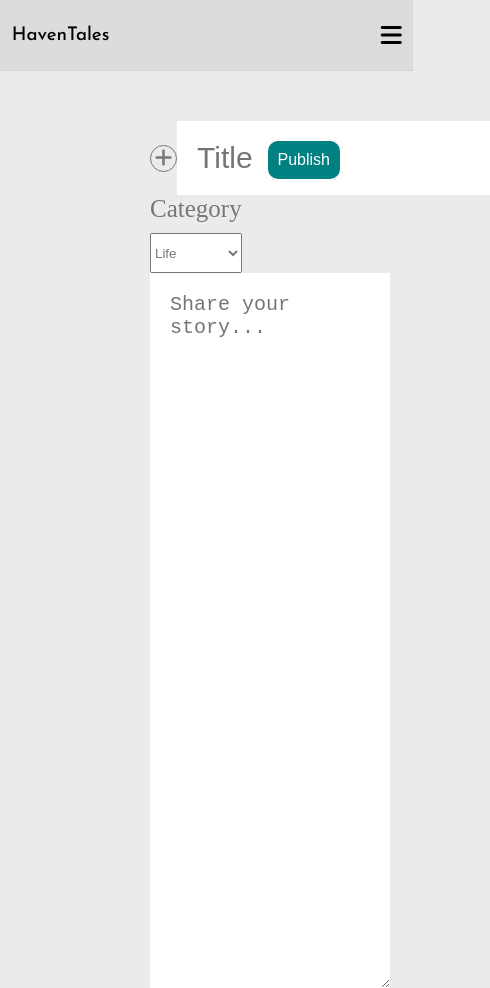
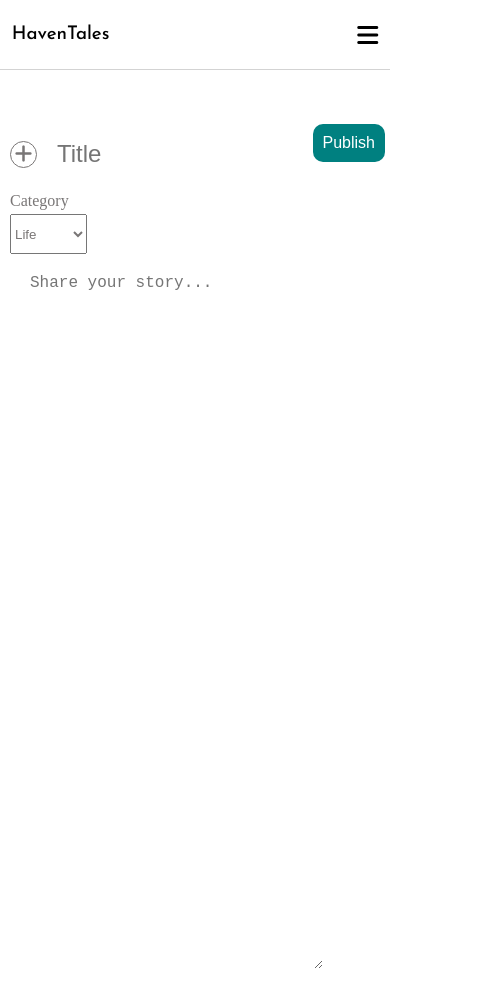
Before and after one commit to Sahnawaz7hussain/HavenTales_blog, a React (Vite) app in the folder client/: page /write in a window 390 px wide. Shown: the whole page, 490 px wide, since content can reach past the window. Built offline with nearby package versions, Linux system fonts and the light colour scheme; sample sign-in values are in the browser's storage.

Commit message:
pages responsive completed

```diff
--- a/client/index.html
+++ b/client/index.html
@@ -22,7 +22,8 @@
     <title>HavenTales Blog</title>
     <style>
       * {
-        margin: 0;
+        margin: 0px;
+        padding: 0px;
       }
       .link {
         text-decoration: none;
--- a/client/src/App.css
+++ b/client/src/App.css
@@ -6,6 +6,6 @@ a {
   text-decoration: none;
   color: inherit;
 }
-body {
-  background-color: rgb(236, 235, 235);
+.App {
+  box-sizing: border-box;
 }
--- a/client/src/components/header/header.css
+++ b/client/src/components/header/header.css
@@ -1,4 +1,9 @@
 .header {
+  width: 100%;
+  display: flex;
+  flex-direction: column;
+  align-items: center;
+  justify-content: center;
   margin-top: 60px;
 }
 .headerTitles {
@@ -25,3 +30,11 @@
   margin-top: 80px;
   object-fit: cover;
 }
+@media screen and (max-width: 500px) {
+  .headerTitleSm {
+    top: 13%;
+  }
+  .headerTitleLg {
+    top: 15%;
+  }
+}
--- a/client/src/components/post/post.css
+++ b/client/src/components/post/post.css
@@ -51,3 +51,25 @@
   -webkit-line-clamp: 4;
   -webkit-box-orient: vertical;
 }
+
+@media screen and (max-width: 420px) {
+  .post {
+    width: 100%;
+    margin: 20px 0;
+  }
+  postImg {
+    width: 100%;
+    height: 230px;
+  }
+  .postCat {
+    font-size: 16px;
+    margin-right: 0px;
+  }
+
+  .postDate {
+    font-size: 17px;
+  }
+  .postDesc {
+    font-size: 17px;
+  }
+}
--- a/client/src/components/posts/posts.css
+++ b/client/src/components/posts/posts.css
@@ -3,4 +3,11 @@
   display: flex;
   flex-wrap: wrap;
   margin: 20px;
+  border: 0px solid blue;
 }
+@media screen and (max-width: 420px) {
+  .posts {
+    margin: 20px 0px;
+    width: 100%;
+  }
+}
--- a/client/src/components/sidebar/Sidebar.jsx
+++ b/client/src/components/sidebar/Sidebar.jsx
@@ -5,9 +5,8 @@ import "./sidebar.css";
 import sahnawazPic from "../../assets/sahnawaz.png";
 import { Context } from "../../context/Context";
 
-export default function Sidebar() {
+export default function Sidebar({ type }) {
   const [categories, setCategories] = useState([]);
-
   const { user } = useContext(Context);
 
   useEffect(() => {
@@ -21,7 +20,7 @@ export default function Sidebar() {
     getCategories();
   }, []);
   return (
-    <div className="sidebar">
+    <div className={type == "single" ? "hide sidebar" : "sidebar"}>
       <div className="sidebarItem">
         <span className="sidebarTitle">ABOUT ME</span>
         <img src={user ? user.profilePic : sahnawazPic} alt="about me" />
--- a/client/src/components/sidebar/sidebar.css
+++ b/client/src/components/sidebar/sidebar.css
@@ -15,8 +15,7 @@
 }
 .sidebarTitle {
   margin: 10px;
-  padding: 5px;
-  width: 80%;
+  width: 100%;
   border-top: 1px solid #a7a4a4;
   border-bottom: 1px solid #a7a4a4;
   font-family: "Josefin Sans", sans-serif;
@@ -35,6 +34,7 @@
 }
 
 .sidebarItem > p {
+  box-sizing: border-box;
   padding: 30px;
 }
 
@@ -61,3 +61,19 @@
   margin-left: 10px;
   cursor: pointer;
 }
+@media screen and (max-width: 820px) {
+  .hide {
+    display: none;
+  }
+}
+@media screen and (max-width: 420px) {
+  .sidebar {
+    width: 100%;
+    margin: 0;
+    margin-top: 20px;
+  }
+  .sidebarItem:first-child,
+  .sidebarItem:last-child {
+    display: none;
+  }
+}
--- a/client/src/components/topbar/Topbar.jsx
+++ b/client/src/components/topbar/Topbar.jsx
@@ -72,12 +72,12 @@ export default function Topbar() {
       {mobile ? (
         <i
           onClick={() => setMobile((pre) => !pre)}
-          class="bars fa-solid fa-xmark"
+          className="bars fa-solid fa-xmark"
         ></i>
       ) : (
         <i
           onClick={() => setMobile((pre) => !pre)}
-          class="bars fa-solid fa-bars"
+          className="bars fa-solid fa-bars"
         ></i>
       )}
       {mobile ? (
--- a/client/src/components/topbar/topbar.css
+++ b/client/src/components/topbar/topbar.css
@@ -8,7 +8,7 @@
   font-family: "Josefin Sans", sans-serif;
   z-index: 999;
   background: transparent;
-  background-color: gainsboro;
+  background-color: #fff;
   border-bottom: 1px solid lightgray;
 }
 .topLeft,
@@ -56,6 +56,7 @@
 @media screen and (max-width: 700px) {
   .top {
     justify-content: space-between;
+    box-sizing: border-box;
     padding: 0 3%;
   }
   .topLeft {
@@ -82,7 +83,7 @@
     top: 60px;
     padding: 20px;
     border-radius: 8px;
-    background: rgb(183, 185, 183);
+    background: rgb(173, 175, 173);
   }
   .topList {
     display: flex;
--- a/client/src/pages/home/home.css
+++ b/client/src/pages/home/home.css
@@ -1,3 +1,13 @@
 .home {
   display: flex;
+  box-sizing: border-box;
+  border: 2px solid green;
 }
+
+@media screen and (max-width: 420px) {
+  .home {
+    flex-direction: column-reverse;
+    box-sizing: border-box;
+    padding: 0 3%;
+  }
+}
--- a/client/src/pages/single/Single.jsx
+++ b/client/src/pages/single/Single.jsx
@@ -7,7 +7,8 @@ export default function Single() {
     <div className="single">
       {/* post */}
       <SinglePost />
-      <Sidebar />
+
+      <Sidebar type={"single"} />
     </div>
   );
 }
--- a/client/src/pages/write/write.css
+++ b/client/src/pages/write/write.css
@@ -78,3 +78,40 @@
   cursor: pointer;
   font-size: 16px;
 }
+
+@media screen and (max-width: 820px) {
+  .writeImg {
+    width: 85vw;
+    margin-left: 50px;
+  }
+  .writeFormGroup,
+  .writeFormGroupSelect {
+    margin-left: 50px;
+  }
+}
+@media screen and (max-width: 420px) {
+  .writeImg {
+    width: 95vw;
+    margin-left: 10px;
+    height: 120px;
+  }
+  .writeInput {
+    font-size: 24px;
+  }
+  .writeText {
+    font-size: 16px;
+  }
+  .writeFormGroup,
+  .writeFormGroupSelect {
+    margin-left: 10px;
+  }
+  .writeFormGroupSelect > label {
+    font-size: 16px;
+    margin: 4px 0;
+  }
+
+  .writeSubmit {
+    right: 5px;
+    top: 4px;
+  }
+}
```
